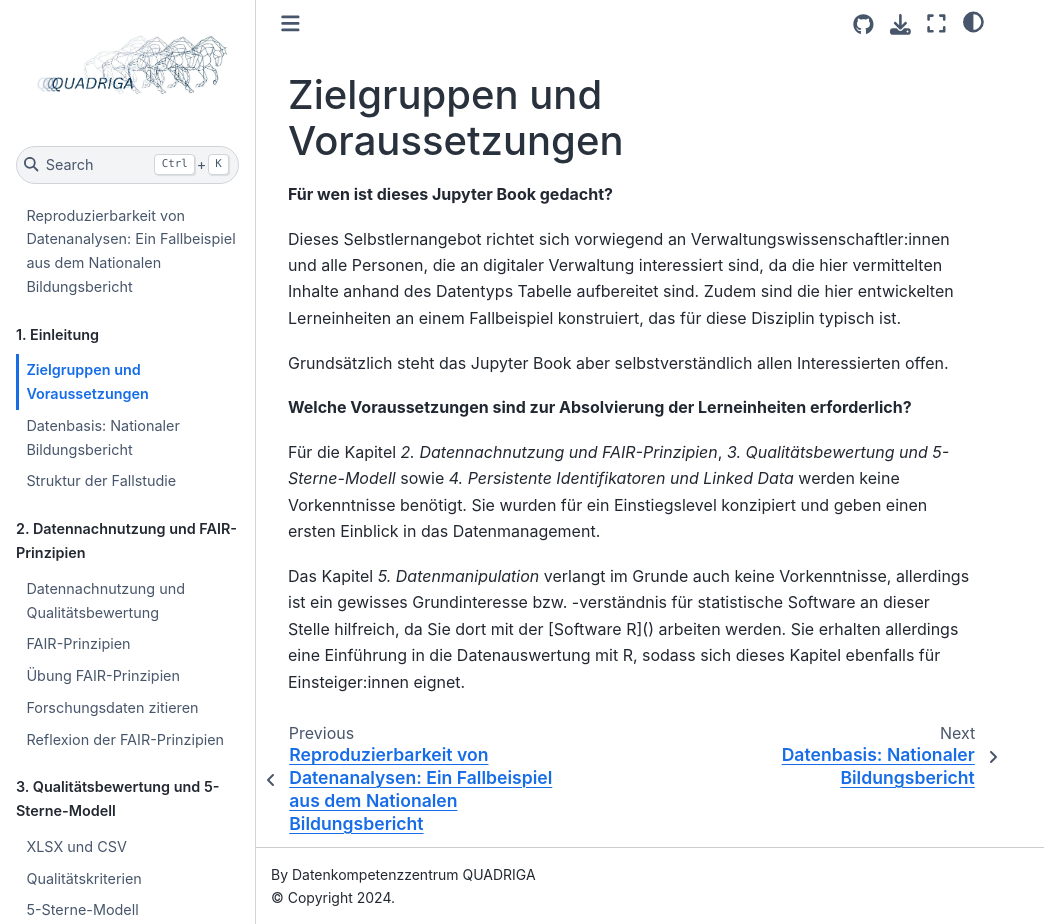
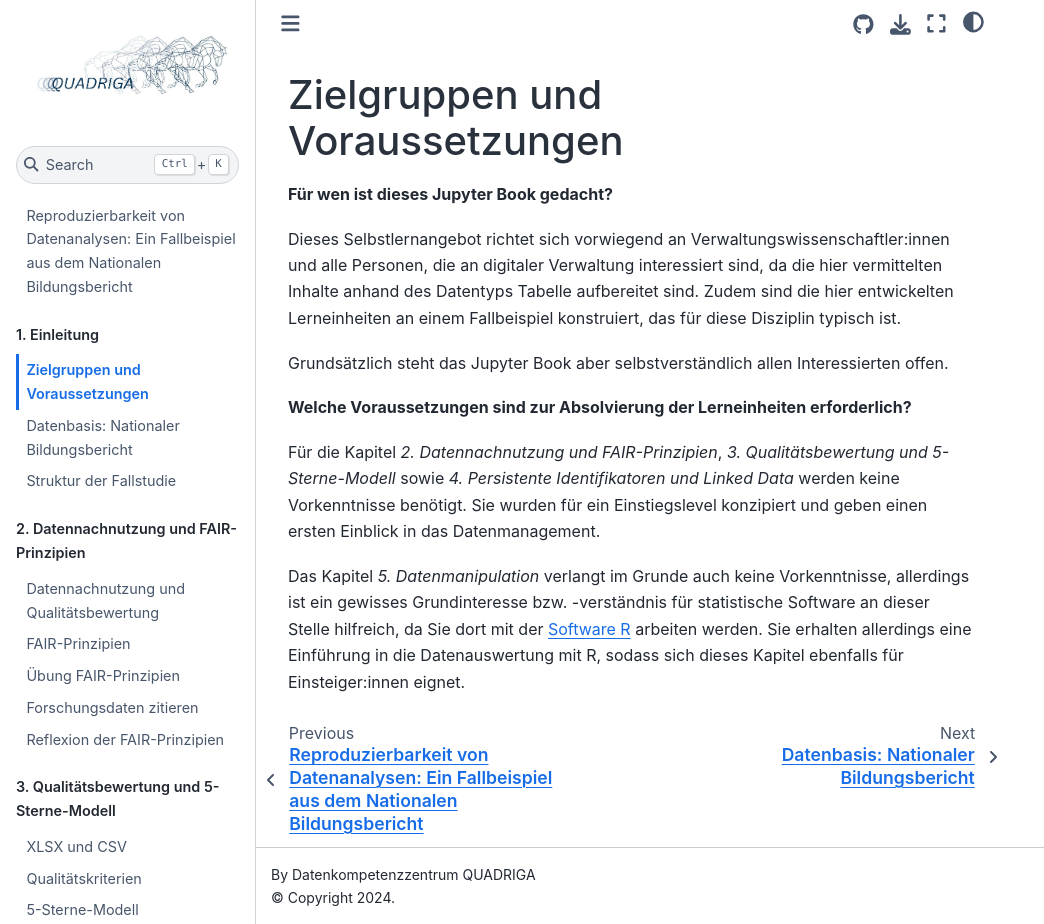
Before and after one commit to quadriga-dk/Tabelle-Fallstudie-1, a Jupyter Book: the page built from Markdown/02_Zielgruppen.md, in a window 1280 px wide and 924 px high. Shown: the whole window, without its empty margins (0-1044 px from the left). Built offline with Jupyter Book 1.0.4 settings and Sphinx 7.4.7 and the Sphinx Book theme 1.1.4, drawn with Linux system fonts in a browser that asks for light colours; part of the change alters nothing that is shown.

```diff
--- a/Markdown/02_Zielgruppen.md
+++ b/Markdown/02_Zielgruppen.md
@@ -12,4 +12,4 @@ Grundsätzlich steht das Jupyter Book aber selbstverständlich allen Interessier
 
 Für die Kapitel *2. Datennachnutzung und FAIR-Prinzipien*, *3. Qualitätsbewertung und 5-Sterne-Modell* sowie *4. Persistente Identifikatoren und Linked Data* werden keine Vorkenntnisse benötigt. Sie wurden für ein Einstiegslevel konzipiert und geben einen ersten Einblick in das Datenmanagement.
 
-Das Kapitel *5. Datenmanipulation* verlangt im Grunde auch keine Vorkenntnisse, allerdings ist ein gewisses Grundinteresse bzw. -verständnis für statistische Software an dieser Stelle hilfreich, da Sie dort mit der [Software R](<a href="https://www.r-project.org/" target="_blank"></a>) arbeiten werden. Sie erhalten allerdings eine Einführung in die Datenauswertung mit R, sodass sich dieses Kapitel ebenfalls für Einsteiger:innen eignet.
+Das Kapitel *5. Datenmanipulation* verlangt im Grunde auch keine Vorkenntnisse, allerdings ist ein gewisses Grundinteresse bzw. -verständnis für statistische Software an dieser Stelle hilfreich, da Sie dort mit der [Software R](https://www.r-project.org/) arbeiten werden. Sie erhalten allerdings eine Einführung in die Datenauswertung mit R, sodass sich dieses Kapitel ebenfalls für Einsteiger:innen eignet.
```
